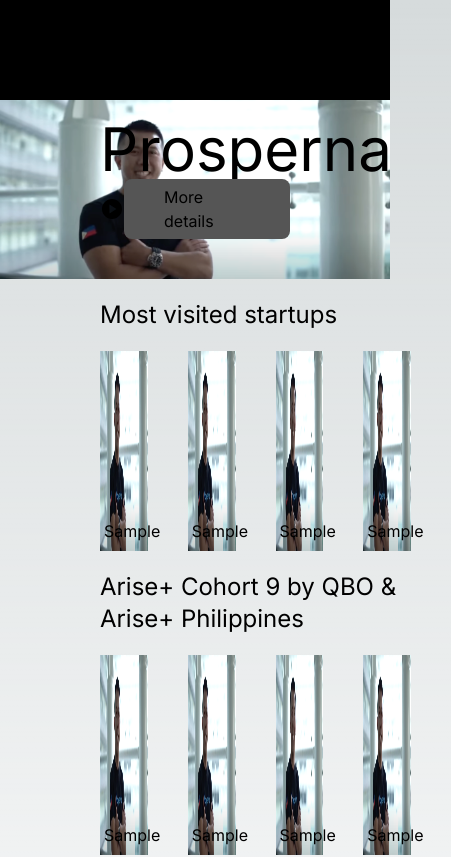
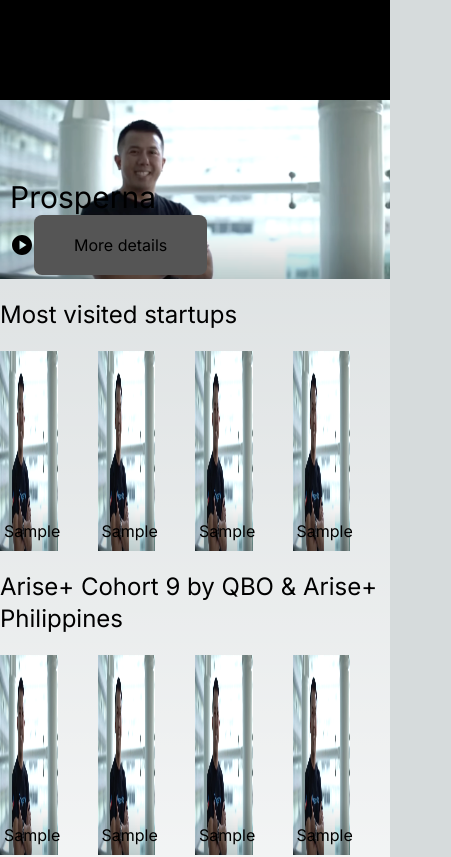
Before and after one commit to phstartup/phstartup_web, a Next.js app: page / in a window 390 px wide. Shown: the top 857 px of the page, 451 px wide, since content can reach past the window. Built offline with nearby package versions, Linux system fonts and the light colour scheme.

Commit message:
responsive on header

```diff
--- a/src/app/page.js
+++ b/src/app/page.js
@@ -9,17 +9,11 @@
 
 export default function Page(props) {
     return (
-        <div style={{
-            width: '100%',
-            float: 'left'
-        }}>
+        <div className='w-full float-left'>
             <Featured />
-            <div style={{
-                float: 'left',
-                width: '90%',
-                marginLeft: 100,
-                marginBottom: 100
-            }}>
+            <div
+            className='float-left'
+            >
                 <Collections
                     title="Most visited startups"
                 />
--- a/src/components/featured/index.js
+++ b/src/components/featured/index.js
@@ -11,10 +11,10 @@
         <div style={{
             marginTop: 100
         }}
-        className='float-left w-screen relative h-4/5'
+        className='float-left w-full relative lg:h-[80vh] 2xl:h-[80vh] sm:h-[60vh] md:h-[60vh]'
         >
             <div
-            className='float-left w-screen h-4/5'
+            className='float-left lg:h-[80vh] 2xl:h-[80vh] w-full sm:h-[60vh] md:h-[60vh]'
             >
                 <Image
                     src={SampleImage}
@@ -23,15 +23,15 @@
                 />
             </div>
             <div
-            className='w-full absolute bottom-10 left-0 px-[100px]'
+            className='w-full absolute lg:bottom-10 2xl:bottom-10 left-0 px-[10px] lg:px-[100px]] 2xl:px-[100px] sm:bottom-1 xs:bottom-1 md:bottom-1'
             >
-                <span className='text-6xl'>Prosperna</span>
+                <span className='lg:text-6xl 2xl:text-6xl sm:text-3xl xs:text-3xl md:text-3xl'>Prosperna</span>
                 <div
                 className='left w-full flex items-center content-center'
                 >
                     <SvgIcon
                         component={PlayCircle}
-                        className='text-6xl float-let cursor-pointer'
+                        className='text-6xl float-left cursor-pointer'
                         />
                     <Button
                         title="More details"
--- a/src/components/header/index.js
+++ b/src/components/header/index.js
@@ -32,9 +32,9 @@
             <div style={{
                 background: Color.background
             }}
-                className='z-[999px] float-left w-full h-[100px] fixed'
+                className='z-50 float-left w-full h-[100px] fixed'
             >
-                <div className='hidden lg:block xl:block 2xl:block'>
+                <div className='lg:block xl:block 2xl:block sm:hidden md:hidden xs:hidden'>
                     <div
                         className='w-1/4 h-[100px] float-left content-center items-center flex href-link px-[100px]'
                     >
@@ -73,7 +73,7 @@
                         </div>
                     </div>
                 </div>
-                <div className='hidden sm:block md:block xs:block'>
+                <div className='sm:block md:block xs:block lg:hidden 2xl:hidden'>
                     <div
                         className='w-full h-[100px] float-left content-center items-center flex href-link justify-between px-[20px] pr-[20px] '
                     >
```
